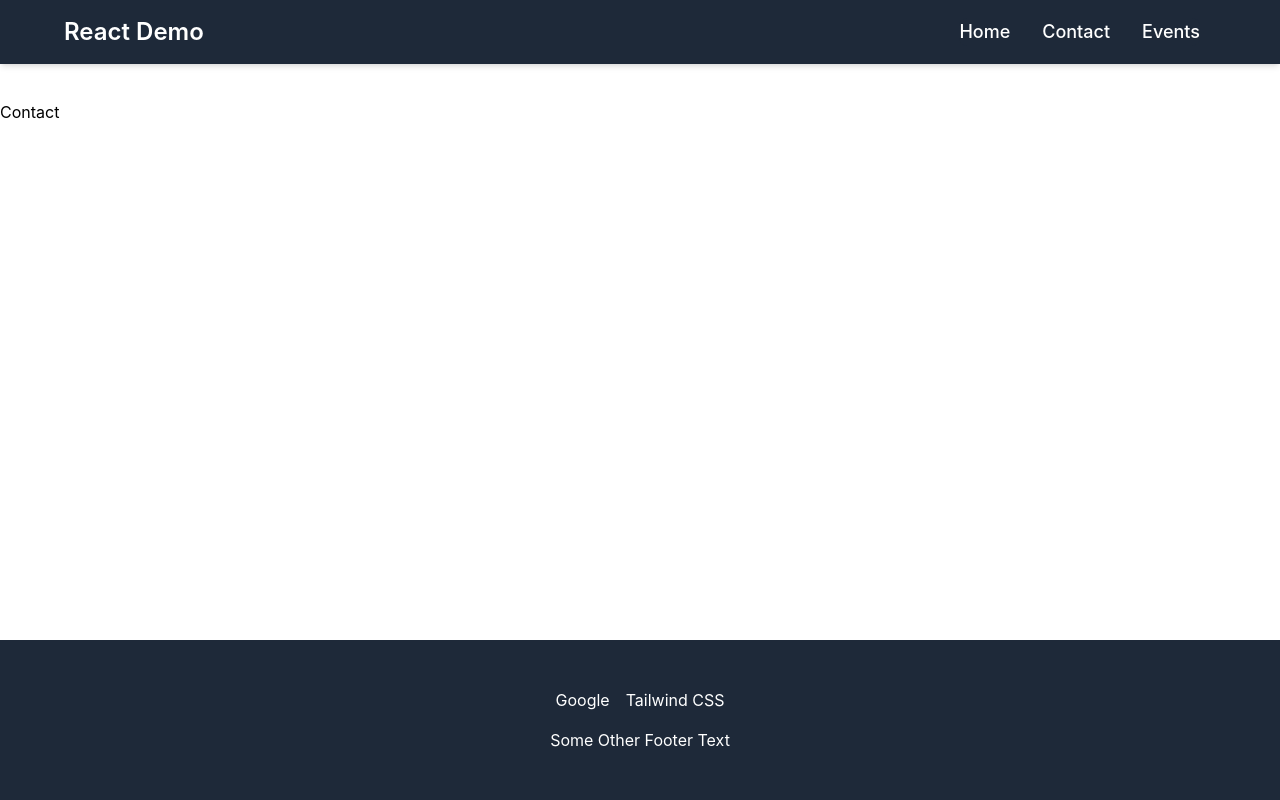
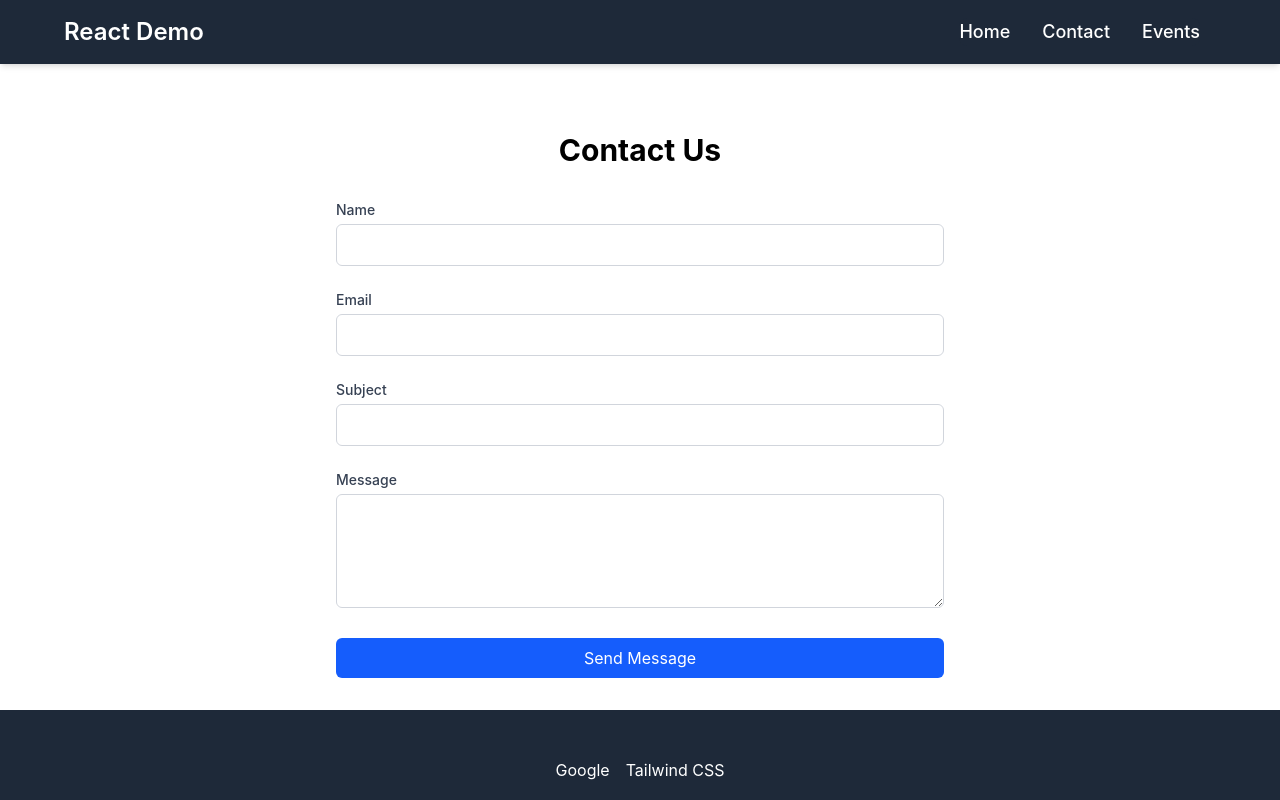
Before and after one commit to seangca/ReactDemo, a React (Vite) app: page /contact in a window 1280 px wide. Built offline with nearby package versions, Linux system fonts and the light colour scheme.

Commit message:
added contactPage

```diff
--- a/index.html
+++ b/index.html
@@ -2,7 +2,6 @@
 <html lang="en">
   <head>
     <meta charset="UTF-8" />
-    <link rel="icon" type="image/svg+xml" href="/vite.svg" />
     <meta name="viewport" content="width=device-width, initial-scale=1.0" />
     <title>React Demo</title>
     <link rel="stylesheet" href="/src/index.css" />
--- a/src/pages/Contact.jsx
+++ b/src/pages/Contact.jsx
@@ -1,9 +1,106 @@
-
+import { useState } from 'react'
 
 export default function Contact() {
+  const [formData, setFormData] = useState({
+    name: '',
+    email: '',
+    subject: '',
+    message: ''
+  })
+
+  const handleChange = (e) => {
+    const { name, value } = e.target
+    setFormData(prev => ({
+      ...prev,
+      [name]: value
+    }))
+  }
+
+  const handleSubmit = (e) => {
+    e.preventDefault()
+    // Here you would typically handle form submission
+    console.log('Form submitted:', formData)
+    // Reset form
+    setFormData({
+      name: '',
+      email: '',
+      subject: '',
+      message: ''
+    })
+  }
+
   return (
-    <div className="flex flex-col justify-center">
-      Contact
+    <div className="flex flex-col items-center p-8 max-w-2xl mx-auto">
+      <h1 className="text-3xl font-bold mb-8">Contact Us</h1>
+
+      <form onSubmit={handleSubmit} className="w-full space-y-6">
+        <div>
+          <label htmlFor="name" className="block text-sm font-medium text-gray-700 mb-1">
+            Name
+          </label>
+          <input
+            type="text"
+            id="name"
+            name="name"
+            value={formData.name}
+            onChange={handleChange}
+            className="w-full px-4 py-2 border border-gray-300 rounded-md focus:outline-none focus:ring-2 focus:ring-blue-500"
+            required
+          />
+        </div>
+
+        <div>
+          <label htmlFor="email" className="block text-sm font-medium text-gray-700 mb-1">
+            Email
+          </label>
+          <input
+            type="email"
+            id="email"
+            name="email"
+            value={formData.email}
+            onChange={handleChange}
+            className="w-full px-4 py-2 border border-gray-300 rounded-md focus:outline-none focus:ring-2 focus:ring-blue-500"
+            required
+          />
+        </div>
+
+        <div>
+          <label htmlFor="subject" className="block text-sm font-medium text-gray-700 mb-1">
+            Subject
+          </label>
+          <input
+            type="text"
+            id="subject"
+            name="subject"
+            value={formData.subject}
+            onChange={handleChange}
+            className="w-full px-4 py-2 border border-gray-300 rounded-md focus:outline-none focus:ring-2 focus:ring-blue-500"
+            required
+          />
+        </div>
+
+        <div>
+          <label htmlFor="message" className="block text-sm font-medium text-gray-700 mb-1">
+            Message
+          </label>
+          <textarea
+            id="message"
+            name="message"
+            value={formData.message}
+            onChange={handleChange}
+            rows="4"
+            className="w-full px-4 py-2 border border-gray-300 rounded-md focus:outline-none focus:ring-2 focus:ring-blue-500"
+            required
+          ></textarea>
+        </div>
+
+        <button
+          type="submit"
+          className="w-full bg-blue-600 text-white py-2 px-4 rounded-md hover:bg-blue-700 transition duration-200"
+        >
+          Send Message
+        </button>
+      </form>
     </div>
   )
 }
```
